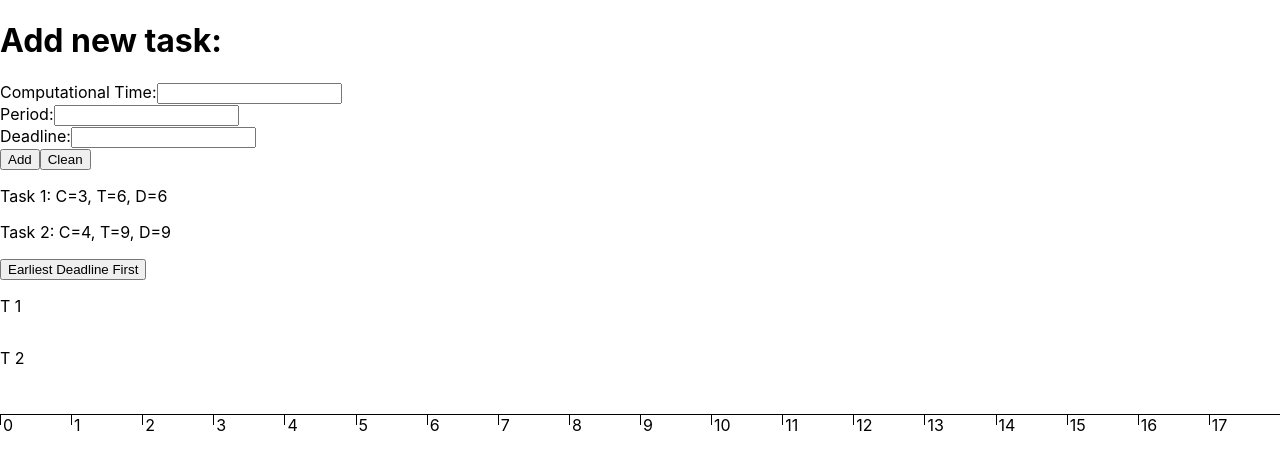
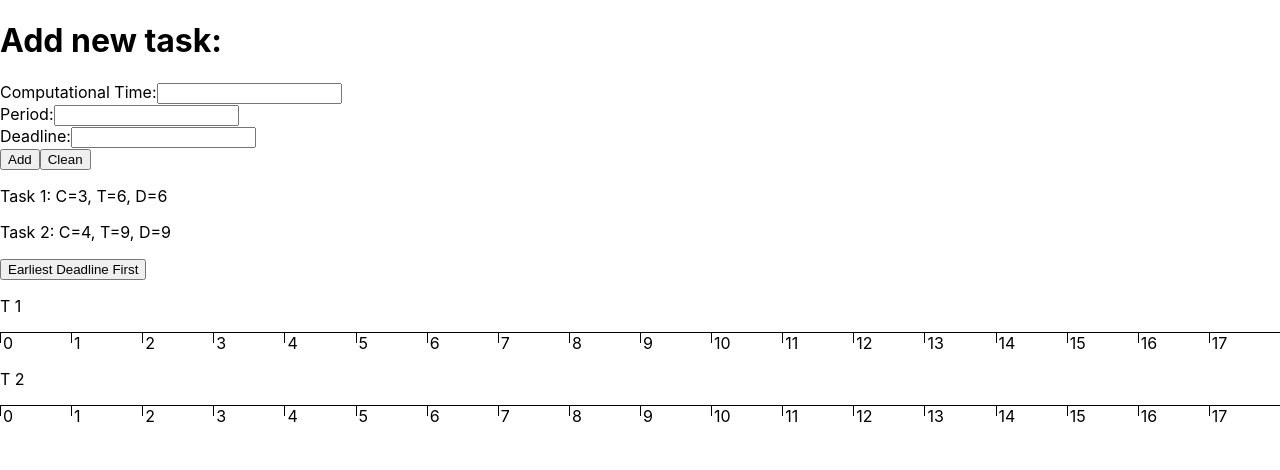
Before and after one commit to tod97/react-schedule, a React (Create React App) app: page / in a window 1280 px wide. Shown: the top 470 px of the page. Built offline with nearby package versions, Linux system fonts and the light colour scheme.

Commit message:
deadlines

```diff
--- a/src/App.css
+++ b/src/App.css
@@ -39,15 +39,14 @@
 
 .block_container {
   display: flex;
+  align-items: flex-end;
 }
 
 .block_axis {
   position: relative;
-  margin-top: 30px;
   padding-left: 3px;
   border-top: 1px black solid;
 }
-
 .block_axis::before {
   position: absolute;
   width: 1px;
@@ -56,3 +55,15 @@
   left: 0;
   content: '';
 }
+
+.deadline {
+  position: relative;
+}
+.deadline::after {
+  position: absolute;
+  background: blue;
+  width: 3px;
+  height: 100%;
+  right: -2px;
+  content: '';
+}
--- a/src/App.js
+++ b/src/App.js
@@ -1,6 +1,18 @@
 import './App.css';
 import React from 'react';
 import _ from 'lodash';
+
+function Axis(props) {
+  return (
+    <div className="block_container">
+      {Array.from(Array(props.hyperPeriod).keys()).map((x) => (
+        <div className="block_axis" style={{ width: 100 / props.hyperPeriod + '%' }}>
+          {x}
+        </div>
+      ))}
+    </div>
+  );
+}
 
 function App() {
   let hyperPeriod = 18;
@@ -109,17 +121,26 @@ function App() {
     });
     intervals.forEach((interval, index) => {
       if (intervals[index + 1]) {
+        let addExecToIndex = -1;
         interval.tasks.forEach((task, i) => {
           const difference = objDifference(intervals[index + 1].tasks[i], task);
           if (Object.keys(difference).length > 0) {
+            if (difference.deadline) {
+              document.getElementById(`task_${i}`).lastElementChild.classList.add('deadline');
+            }
             if (difference.executed) {
+              addExecToIndex = i;
+            }
+          }
+        });
+        if (addExecToIndex > -1) {
           const newDiv = document.createElement('div');
-              newDiv.style.background = colors[i];
+          newDiv.style.background = colors[addExecToIndex];
           newDiv.style.width = 100 / hyperPeriod + '%';
-              newDiv.style.height = '50px';
-              document.getElementById(`task_${i}`).appendChild(newDiv);
+          newDiv.style.height = '25px';
+          document.getElementById(`task_${addExecToIndex}`).appendChild(newDiv);
           tasks.forEach((t, j) => {
-                if (i !== j) {
+            if (addExecToIndex !== j) {
               const otherDiv = document.createElement('div');
               otherDiv.style.background = 'white';
               otherDiv.style.width = 100 / hyperPeriod + '%';
@@ -128,8 +149,6 @@ function App() {
             }
           });
         }
-          }
-        });
       }
     });
   };
@@ -169,13 +188,7 @@ function App() {
           <div>
             <p>T {index + 1}</p>
             <div className="block_container" id={'task_' + index}></div>
-          </div>
-        ))}
-      </div>
-      <div className="block_container">
-        {Array.from(Array(hyperPeriod).keys()).map((x) => (
-          <div className="block_axis" style={{ width: 100 / hyperPeriod + '%' }}>
-            {x}
+            <Axis hyperPeriod={hyperPeriod}></Axis>
           </div>
         ))}
       </div>
```
Lines whose indentation alone changed are shown as unchanged.
